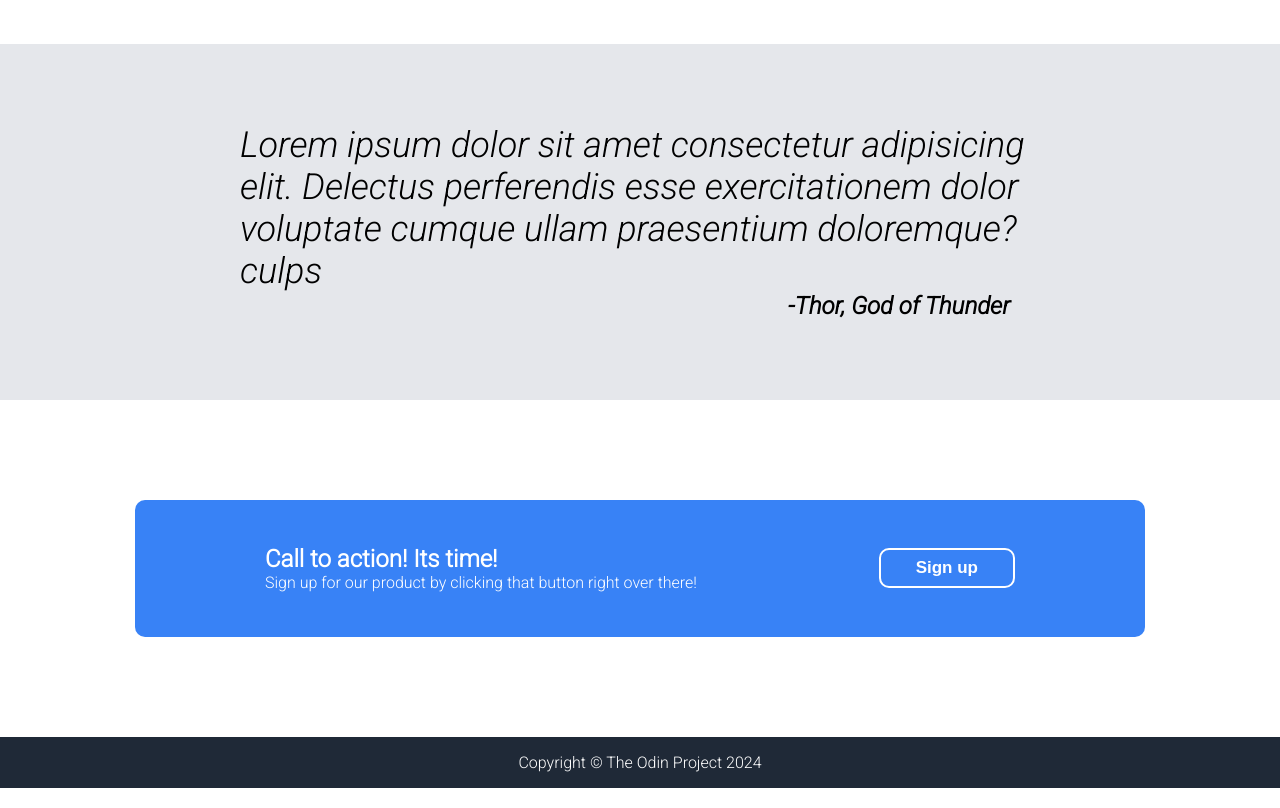
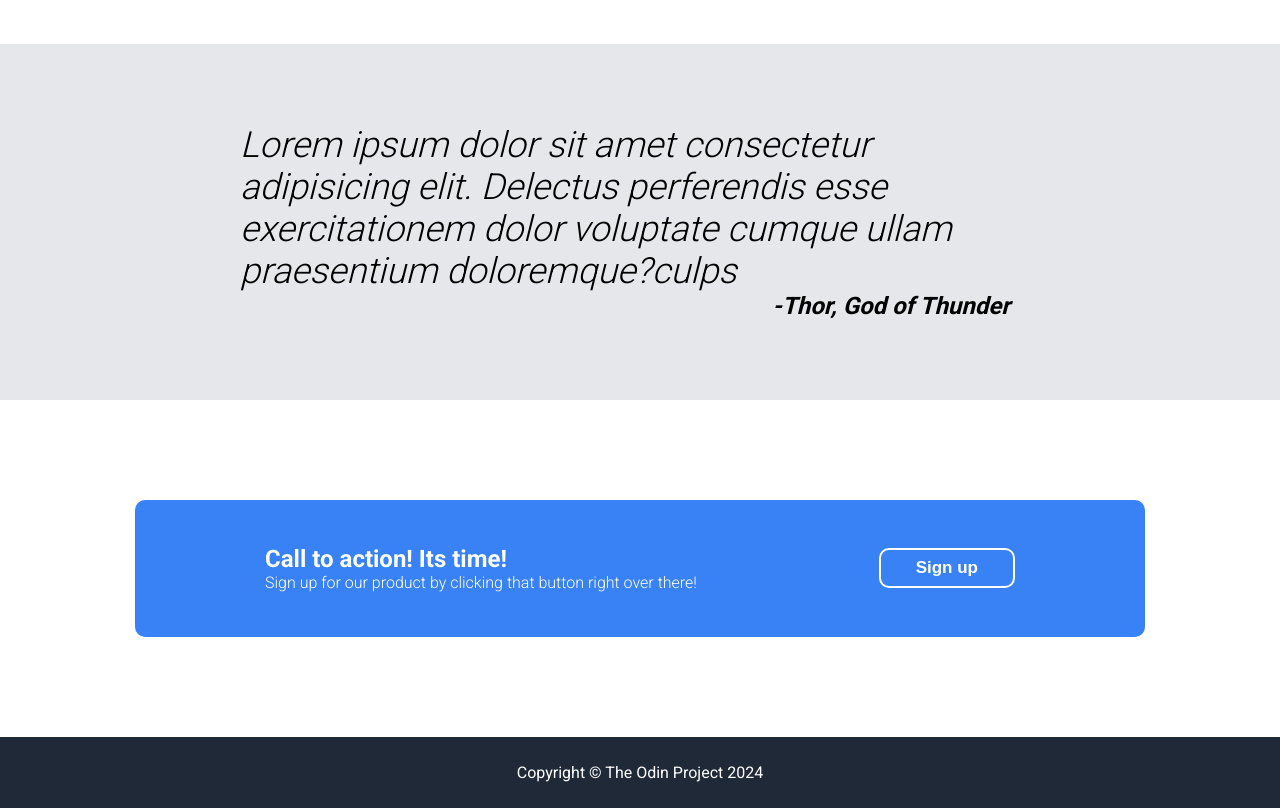
Before and after one commit to Falcosn/Project-Landing-Page, a plain HTML site: page index.html in a window 1280 px wide. Shown: the part 1040-1848 px from the top of the page. Drawn offline with Linux system fonts and the light colour scheme.

Commit message:
better font

```diff
--- a/index.html
+++ b/index.html
@@ -4,7 +4,7 @@
   <meta charset="UTF-8">
   <title>Bad website</title>
   <link rel="stylesheet" href="style.css">
-  <link href="https://fonts.googleapis.com/css2?family=Roboto:ital,wght@0,300;1,300&display=swap" rel="stylesheet">
+  <link href="https://fonts.googleapis.com/css2?family=Roboto:wght@100;300;400;500;700;900&display=swap" rel="stylesheet">
 </head>
 <body>
 
--- a/style.css
+++ b/style.css
@@ -2,7 +2,7 @@
 body
 {
   margin: 0;
-  font-family: roboto, Arial, Helvetica, sans-serif;
+  font-family: "Roboto", Arial, Helvetica, sans-serif;
   display: flex;
   flex-direction: column;
 }
@@ -60,7 +60,9 @@ body
 .secondary-text
 {
   font-size: 18px;
+  font-weight: 300;
   color:#e5e7eb;
+
 }
 
 .sign-up-button
@@ -130,6 +132,7 @@ body
   justify-content: center;
   align-items: center;
   padding: 80px 0px;
+
 }
 
 .quote-container
@@ -142,12 +145,13 @@ body
  font-size: 36px;
  font-style:italic;
  margin: 0;
+ font-weight: 300;
 }
 
 .quote h2
 {
   font-style:italic;
-  font-weight: bold;
+  font-weight: 600;
   margin: 0;
   margin-right: 30px;
 
@@ -188,15 +192,16 @@ body
 
 }
 
-.sign-container p,
-.sign-container h2
+.sign-container p
 {
+  font-weight:300;
   margin: 0;
 }
 
 .sign-container h2
 {
   font-weight: bold;
+  margin: 0;
 }
 
 .footer
@@ -206,6 +211,7 @@ body
   display: flex;
   justify-content: center;
   align-items: center;
+  padding: 10px;
 }
 
 ul
```
